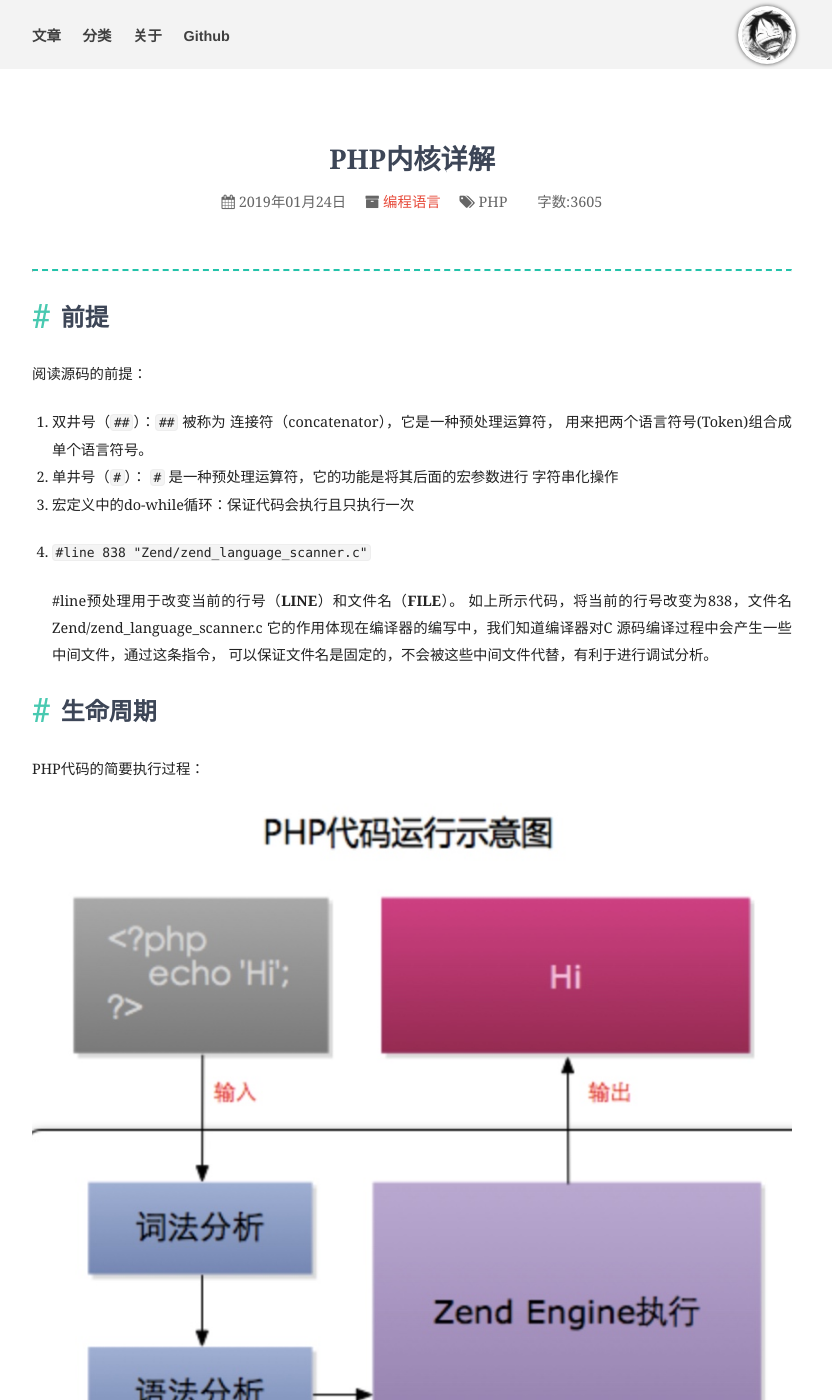
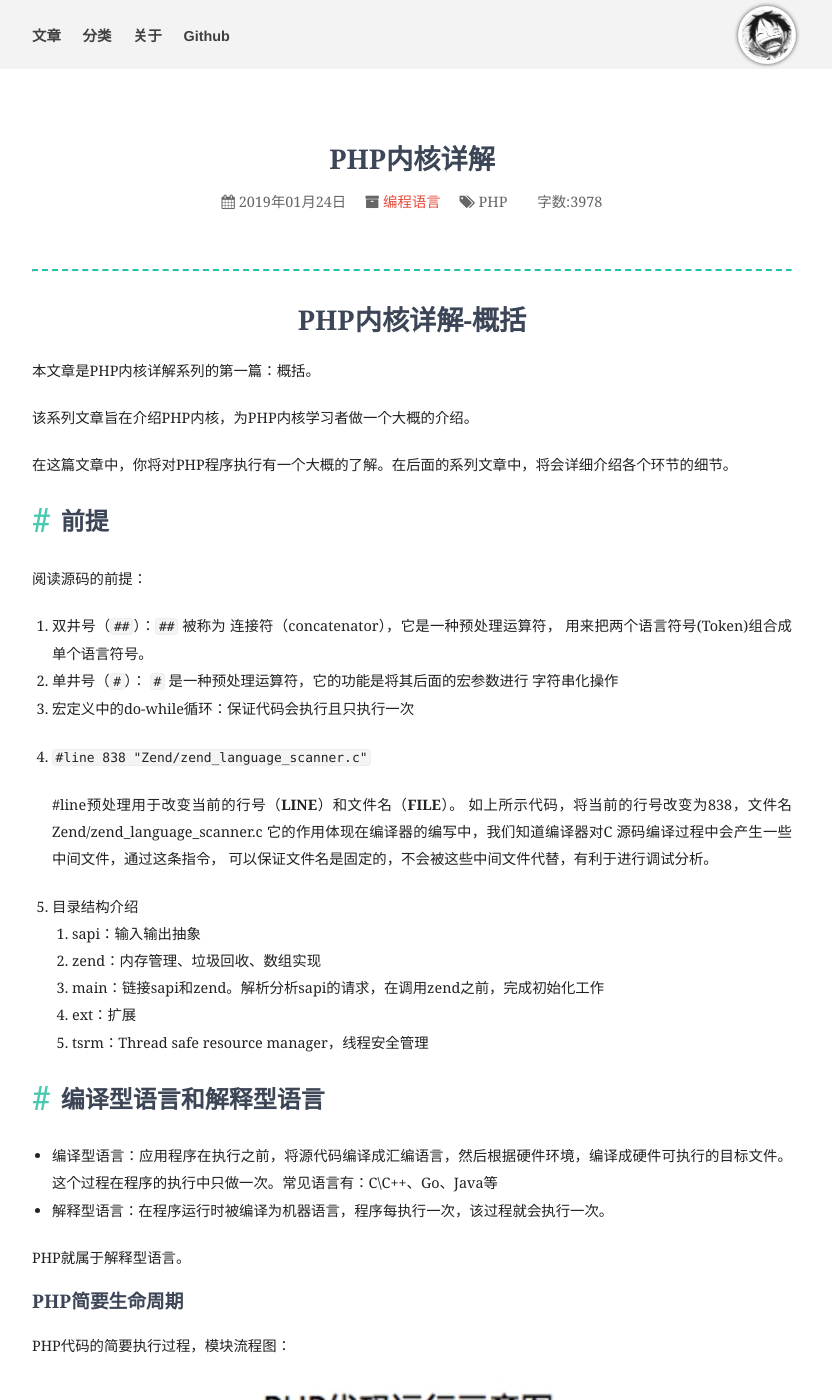
Before and after one commit to lanffy/lanffy.github.io, a Jekyll site: the page built from _posts/2019/2019-01-24-PHP-Internals.md, in a window 1280 px wide and 1400 px high. Shown: the whole window, without its empty margins (228-1060 px from the left). Built offline with Jekyll 4.4.1, drawn with Linux system fonts in a browser that asks for light colours; nearby versions of some CDN libraries; comment, search, counter and statistics services are not loaded; some of the changed text lies outside the part shown.

Commit message:
update post

```diff
--- a/_posts/2019/2019-01-24-PHP-Internals.md
+++ b/_posts/2019/2019-01-24-PHP-Internals.md
@@ -6,6 +6,14 @@ tags: [PHP]
 author_name: R_Lanffy
 ---
 ---
+
+# PHP内核详解-概括
+
+本文章是PHP内核详解系列的第一篇：概括。
+
+该系列文章旨在介绍PHP内核，为PHP内核学习者做一个大概的介绍。
+
+在这篇文章中，你将对PHP程序执行有一个大概的了解。在后面的系列文章中，将会详细介绍各个环节的细节。
 
 ## 前提
 
@@ -17,20 +25,45 @@ author_name: R_Lanffy
 4. ``#line 838 "Zend/zend_language_scanner.c"``
 
     \#line预处理用于改变当前的行号（__LINE__）和文件名（__FILE__）。 如上所示代码，将当前的行号改变为838，文件名Zend/zend_language_scanner.c 它的作用体现在编译器的编写中，我们知道编译器对C 源码编译过程中会产生一些中间文件，通过这条指令， 可以保证文件名是固定的，不会被这些中间文件代替，有利于进行调试分析。
+5. 目录结构介绍
+    1. sapi：输入输出抽象
+    2. zend：内存管理、垃圾回收、数组实现
+    3. main：链接sapi和zend。解析分析sapi的请求，在调用zend之前，完成初始化工作
+    4. ext：扩展
+    5. tsrm：Thread safe resource manager，线程安全管理
 
-## 生命周期
+## 编译型语言和解释型语言
 
-PHP代码的简要执行过程：
+* 编译型语言：应用程序在执行之前，将源代码编译成汇编语言，然后根据硬件环境，编译成硬件可执行的目标文件。这个过程在程序的执行中只做一次。常见语言有：C\C++、Go、Java等
+* 解释型语言：在程序运行时被编译为机器语言，程序每执行一次，该过程就会执行一次。
+
+PHP就属于解释型语言。
+
+### PHP简要生命周期
+
+PHP代码的简要执行过程，模块流程图：
 
 ![-w422](/images/posts/2019/15501319258173.jpg)
 
-### PHP 程序执行生命周期
+一个PHP程序的大致流程图如下，如果没有使用opcache，流程图下面的opcache部分的流程可以忽略
+
+![PHP程序的执行过程](/images/posts/2019/15506482368568.jpg)
+
+其中：
+
+* 词法解析Re2c：[http://re2c.org/](http://re2c.org/)
+* 词法分析Lemon:[http://www.sqlite.org/src/doc/trunk/doc/lemon.html](http://www.sqlite.org/src/doc/trunk/doc/lemon.html)
+* Yacc 与Lex 快速入门：[http://www.ibm.com/developerworks/cn/linux/sdk/lex/index.html](http://www.ibm.com/developerworks/cn/linux/sdk/lex/index.htmlt) 这篇文章很有意思，初步介绍了语言的语义解析和语法解析
+
+### PHP程序详细的生命周期
 
 单进程SAPI生命周期
 
 ![-w422](/images/posts/2019/15501346823825.jpg)
 
-### FASTCGI
+### FASTCGI执行过程
+
+介绍PHP-FPM在web请求过程中的执行流程。
 
 了解FASTCGI之前，先了解一下CGI的工作原理：[CGI 1.1 协议](https://datatracker.ietf.org/doc/rfc3875/)
 
@@ -46,13 +79,7 @@ PHP的FPM实现了FastCGI协议。一个完整的FPM响应一个请求的时序
 
 PHP源码中，FASTCGI的实现：``main/fastcgi.c``
 
-### PHP程序的执行
-
-![PHP程序的执行过程](/images/posts/2019/15506482368568.jpg)
-
-* 词法解析Re2c：[http://re2c.org/](http://re2c.org/)
-* 词法分析Lemon:[http://www.sqlite.org/src/doc/trunk/doc/lemon.html](http://www.sqlite.org/src/doc/trunk/doc/lemon.html)
-* Yacc 与Lex 快速入门：[http://www.ibm.com/developerworks/cn/linux/sdk/lex/index.html](http://www.ibm.com/developerworks/cn/linux/sdk/lex/index.htmlt) 这篇文章很有意思，初步介绍了语言的语义解析和语法解析
+后续介绍计划：
 
 ## PHP变量及其类型
 
```
